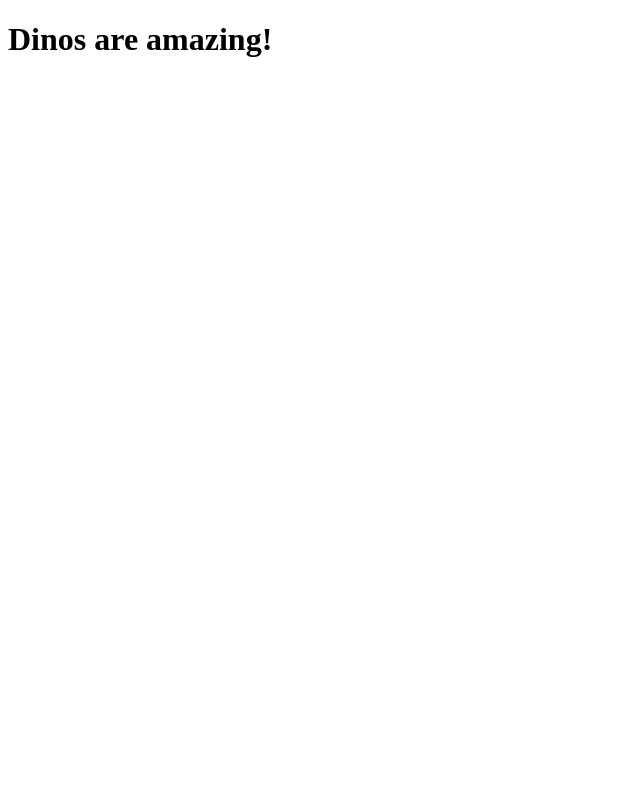
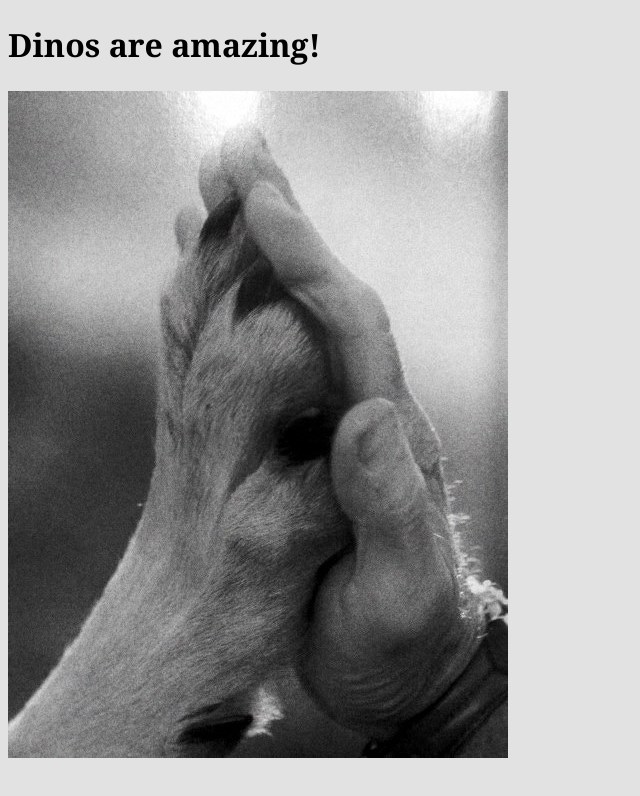
Before and after one commit to mBluebear/intro-to-github, a plain HTML site: page index.html in a window 1280 px wide. Shown: the whole page, without its empty margins (0-640 px from the left). Drawn offline with Linux system fonts and the light colour scheme.

Commit message:
image added

```diff
--- /dev/null
+++ b/css/general.css
@@ -0,0 +1,6 @@
+@charset "UTF-8";
+/* CSS Document */
+html {
+	background-color: #e2e2e2;
+	font: normal 100%/1.5 Georgia, serif;
+}
--- a/index.html
+++ b/index.html
@@ -1,11 +1,14 @@
 <!doctype html>
 <html>
 <head>
-<meta charset="UTF-8">
-<title>Untitled Document</title>
+	<meta charset="UTF-8">
+	<title>Dinosaurs Rock!</title>
+	<link href="css/general.css" rel="stylesheet">
 </head>
 
 <body>
 <h1>Dinos are amazing!</h1>
+
+<img src="images/image-1.jpg" alt="Hi 5">
 </body>
 </html>
```
Also changed, not shown: images/image-1.jpg (added).
